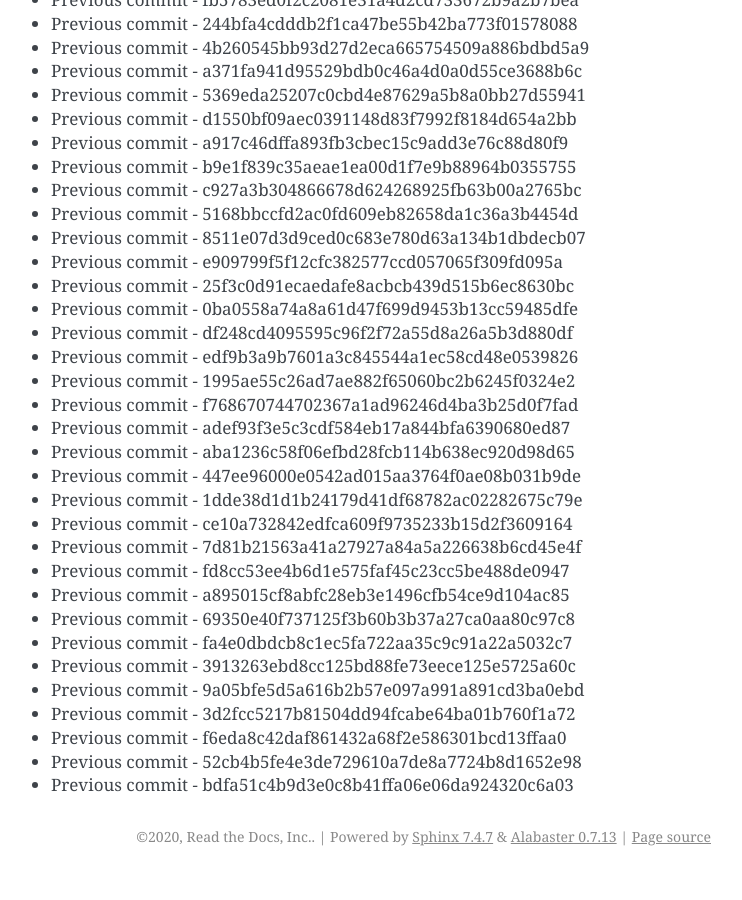
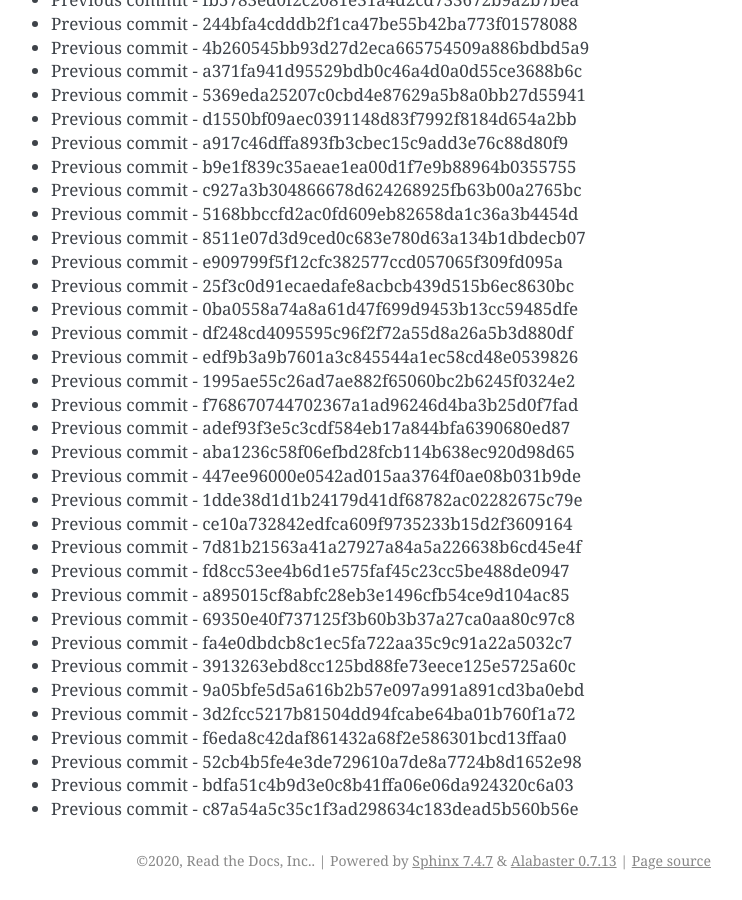
Before and after one commit to readthedocs/rtd-git-stresstest, a Sphinx documentation site: the page built from docs/updates.rst, in a window 1280 px wide and 900 px high, scrolled down 17813 px. Shown: the whole window, without its empty margins (399-1141 px from the left). Built offline with Sphinx 7.4.7, drawn with Linux system fonts in a browser that asks for light colours; before the commit the page ends 18689 px from its top, so only the background shows below that.

Commit message:
Generating commit from previous: c87a54a5c35c1f3ad298634c183dead5b560b56e

```diff
--- a/docs/updates.rst
+++ b/docs/updates.rst
@@ -780,3 +780,4 @@ It can be tested for any performance characteristics.
 * Previous commit - f6eda8c42daf861432a68f2e586301bcd13ffaa0
 * Previous commit - 52cb4b5fe4e3de729610a7de8a7724b8d1652e98
 * Previous commit - bdfa51c4b9d3e0c8b41ffa06e06da924320c6a03
+* Previous commit - c87a54a5c35c1f3ad298634c183dead5b560b56e
```
